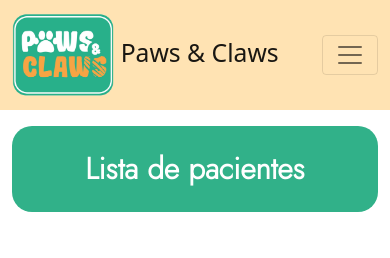
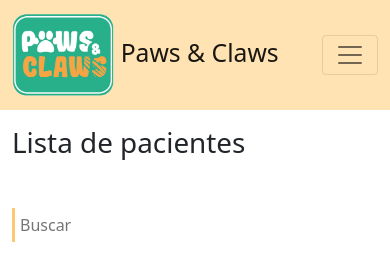
Before and after one commit to tomasCMPSN/ProyectoFinalGrupo2, a React (Create React App) app: page /pacientecards in a window 390 px wide. Shown: the top 258 px of the page. Built offline with nearby package versions, Linux system fonts and the light colour scheme.

Commit message:
Agrego breakpoint 4 responsive layout

```diff
--- a/src/components/views/paciente/Paciente.css
+++ b/src/components/views/paciente/Paciente.css
@@ -162,6 +162,8 @@
     display: flex;
 
 
+
+
   }
 
 
@@ -178,4 +180,6 @@
   .form-style-btn {
     width: 100%;
   }
+
+
 }
--- a/src/components/views/paciente/PacienteCards.js
+++ b/src/components/views/paciente/PacienteCards.js
@@ -6,17 +6,26 @@ import Masonry from 'react-masonry-css'
 
 
 const PacienteCards = () => {
+
+    const breakpointColumnsObj = {
+        default: 3,
+        1100: 3,
+        700: 2,
+        500: 1
+      };
+
   return (
     <section>
       <Container>
         <article>
-          <h1 className="form-style-title mt-3">Lista de pacientes</h1>
+          <h1 className="mt-3">Lista de pacientes</h1>
 
         </article>
           <article className='my-5'>
               <input type="text" className='form-stle-inner' placeholder='Buscar'/>
           </article>
         <Masonry  breakpointCols={3}
+        breakpointCols={breakpointColumnsObj}
   className="my-masonry-grid"
   columnClassName="my-masonry-grid_column">
 
```
